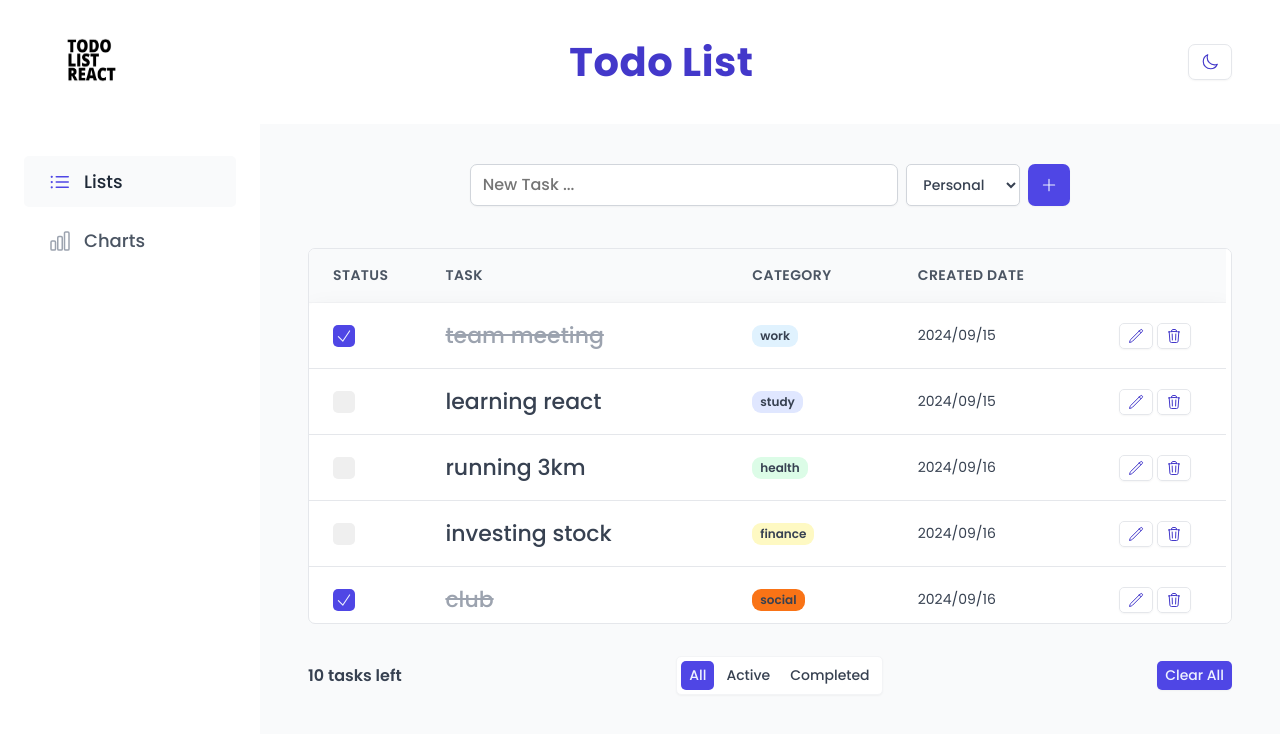
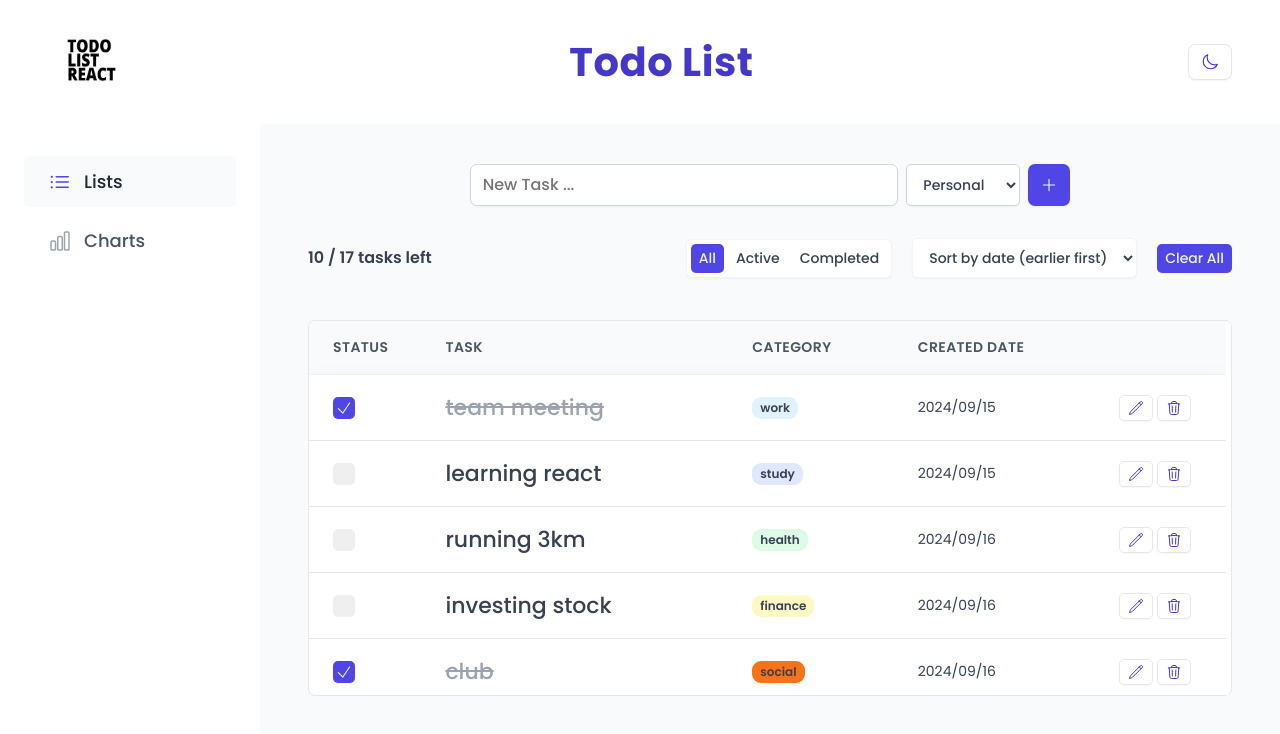
Before and after one commit to stevenHuang0604/todo-list-react, a React (Vite) app: page /lists in a window 1280 px wide. Shown: the top 734 px of the page. Built offline with nearby package versions, Linux system fonts and the light colour scheme.

Commit message:
feat: add sorting feature to sort the tasks by date

```diff
--- a/src/pages/Lists.jsx
+++ b/src/pages/Lists.jsx
@@ -11,8 +11,8 @@ function Lists() {
   return (
     <>
       <Input />
+      {taskLength ? <Status /> : ''}
       <List />
-      {taskLength ? <Status /> : ''}
     </>
   );
 }
--- /dev/null
+++ b/src/styles/Sort.module.css
@@ -0,0 +1,9 @@
+.sort {
+  font-size: 1.4rem;
+  padding: 0.8rem 1.2rem;
+  border: 1px solid var(--color-grey-100);
+  border-radius: var(--border-radius-sm);
+  background-color: var(--color-grey-0);
+  font-weight: 500;
+  box-shadow: var(--shadow-sm);
+}
--- a/src/styles/Status.module.css
+++ b/src/styles/Status.module.css
@@ -3,11 +3,13 @@
 
   margin: 0 auto;
   display: flex;
-  justify-content: space-between;
+  /* justify-content: space-between; */
   align-items: center;
+  gap: 2rem;
 }
 
 .detail {
   font-size: 1.6rem;
   font-weight: 600;
+  margin-right: auto;
 }
--- a/src/ui/Filter.jsx
+++ b/src/ui/Filter.jsx
@@ -8,7 +8,8 @@ function Filter({ options }) {
   const currentFilter = searchParams.get('status') || options[0].value;
 
   function handleClick(value) {
-    setSearchParams({ status: value });
+    searchParams.set('status', value);
+    setSearchParams(searchParams);
   }
 
   return (
--- a/src/ui/List.jsx
+++ b/src/ui/List.jsx
@@ -34,6 +34,17 @@ function List() {
   if (currentFilter === 'active') filteredTasks = tasks.filter((task) => task.isCompleted === false);
   if (currentFilter === 'completed') filteredTasks = tasks.filter((task) => task.isCompleted === true);
 
+  // Sort tasks by current sort status
+  const sort = searchParams.get('sort') || 'createdAt-asc';
+  const [field, direction] = sort.split('-');
+  const modifier = direction === 'asc' ? 1 : -1;
+  console.log(field, modifier);
+  const sortedTasks = filteredTasks.sort((a, b) => {
+    if (field === 'createdAt') {
+      return (new Date(a[field]) - new Date(b[field])) * modifier;
+    } else return a[field].localeCompare(b[field]) * modifier;
+  });
+
   // Display filtered tasks through mapping ListItem.
   return (
     <div className={styles['list-wrap']}>
@@ -45,7 +56,7 @@ function List() {
         <div></div>
       </header>
       <ul className={styles.list}>
-        {filteredTasks.map((task) => (
+        {sortedTasks.map((task) => (
           <ListItem task={task} key={task.id} />
         ))}
         <div className={styles['cover-bar']}></div>
--- /dev/null
+++ b/src/ui/Sort.jsx
@@ -0,0 +1,32 @@
+import { useSearchParams } from 'react-router-dom';
+import styles from '../styles/Sort.module.css';
+
+function Sort({ options }) {
+  const [searchParams, setSearchParams] = useSearchParams('sort');
+
+  const sort = searchParams.get('sort') || options[0].value;
+
+  function handleChange(e) {
+    // searchParams.set('sort', e.target.value);
+    // setSearchParams(searchParams);
+
+    // Another method to udpate params.
+    setSearchParams((prevParams) => {
+      const newParams = new URLSearchParams(prevParams);
+      newParams.set('sort', e.target.value);
+      return newParams;
+    });
+  }
+
+  return (
+    <select className={styles.sort} value={sort} onChange={handleChange}>
+      {options.map((option) => (
+        <option value={option.value} key={option.value}>
+          {option.label}
+        </option>
+      ))}
+    </select>
+  );
+}
+
+export default Sort;
--- a/src/ui/Stats.jsx
+++ b/src/ui/Stats.jsx
@@ -8,8 +8,8 @@ function Stats() {
   const { tasks } = useTasks();
 
   const totalTasksNum = tasks.length;
-  const activeTasksNum = tasks.filter((t) => t.isCompleted).length;
-  const completedTasksNum = tasks.filter((t) => !t.isCompleted).length;
+  const activeTasksNum = tasks.filter((t) => !t.isCompleted).length;
+  const completedTasksNum = tasks.filter((t) => t.isCompleted).length;
   const completedRate = completedTasksNum / totalTasksNum;
 
   return (
--- a/src/ui/Status.jsx
+++ b/src/ui/Status.jsx
@@ -4,10 +4,14 @@ import Button from './Button';
 import Filter from './Filter';
 
 import styles from '../styles/Status.module.css';
+import Sort from './Sort';
 
 function Status() {
   const { tasks, setTasks } = useTasks();
-  const leftTasksLength = tasks.filter((task) => !task.isCompleted).length;
+
+  const leftTasks = tasks.filter((task) => !task.isCompleted);
+  const TasksLength = tasks.length;
+  const leftTasksLength = leftTasks.length;
 
   function handleClear() {
     setTasks([]);
@@ -15,13 +19,22 @@ function Status() {
 
   return (
     <div className={styles.status}>
-      <span className={styles.detail}>{leftTasksLength} tasks left</span>
+      <span className={styles.detail}>
+        {leftTasksLength} / {TasksLength} tasks left
+      </span>
 
       <Filter
         options={[
           { value: 'all', label: 'All' },
           { value: 'active', label: 'Active' },
           { value: 'completed', label: 'Completed' },
+        ]}
+      />
+
+      <Sort
+        options={[
+          { value: 'createdAt-asc', label: 'Sort by date (earlier first)' },
+          { value: 'createdAt-desc', label: 'Sort by date (recent first)' },
         ]}
       />
 
```
Also changed, not shown: 1 other file (tests, documents, lock files or other folders).
